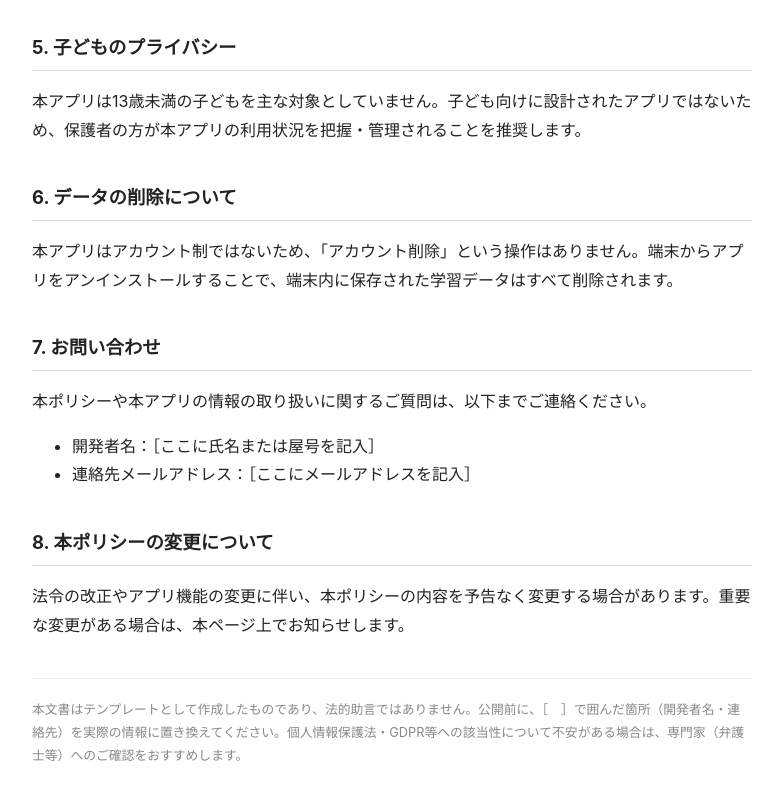
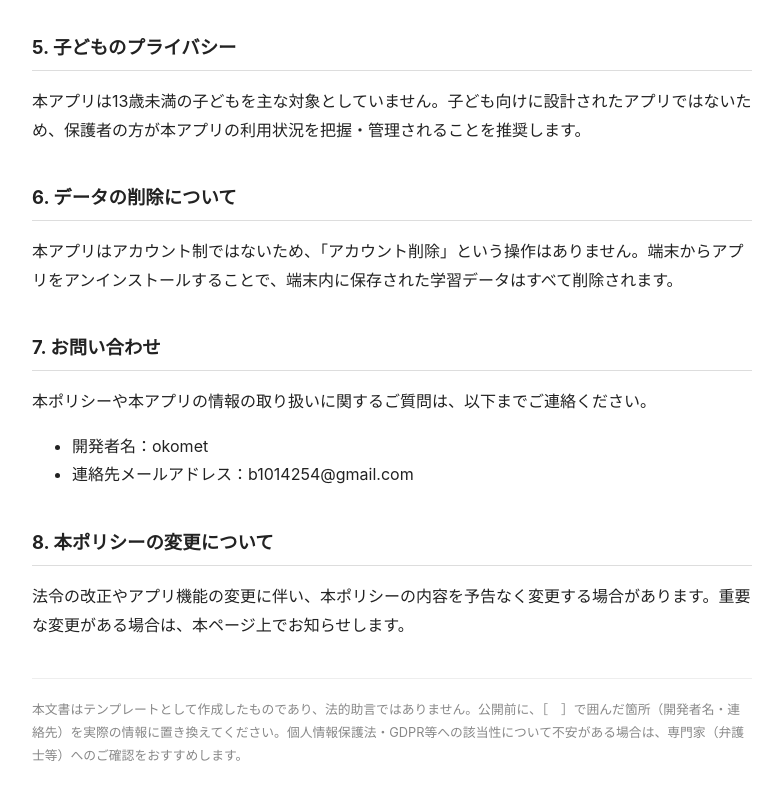
Before and after one commit to okomet/gh300-prep-privacy, a plain HTML site: page index.html in a window 1280 px wide. Shown: the part 1446-2246 px from the top of the page, without its empty margins (248-1031 px from the left). Drawn offline with Linux system fonts and the light colour scheme.

Commit message:
プライバシーポリシーの連絡先情報を実際の内容に差し替え
開発者名・連絡先メールアドレスがプレースホルダーのままだったため、
実際の情報に置き換えた。

```diff
--- a/index.html
+++ b/index.html
@@ -64,8 +64,8 @@
 <h2>7. お問い合わせ</h2>
 <p>本ポリシーや本アプリの情報の取り扱いに関するご質問は、以下までご連絡ください。</p>
 <ul>
-  <li>開発者名：［ここに氏名または屋号を記入］</li>
-  <li>連絡先メールアドレス：［ここにメールアドレスを記入］</li>
+  <li>開発者名：okomet</li>
+  <li>連絡先メールアドレス：b1014254@gmail.com</li>
 </ul>
 
 <h2>8. 本ポリシーの変更について</h2>
```
